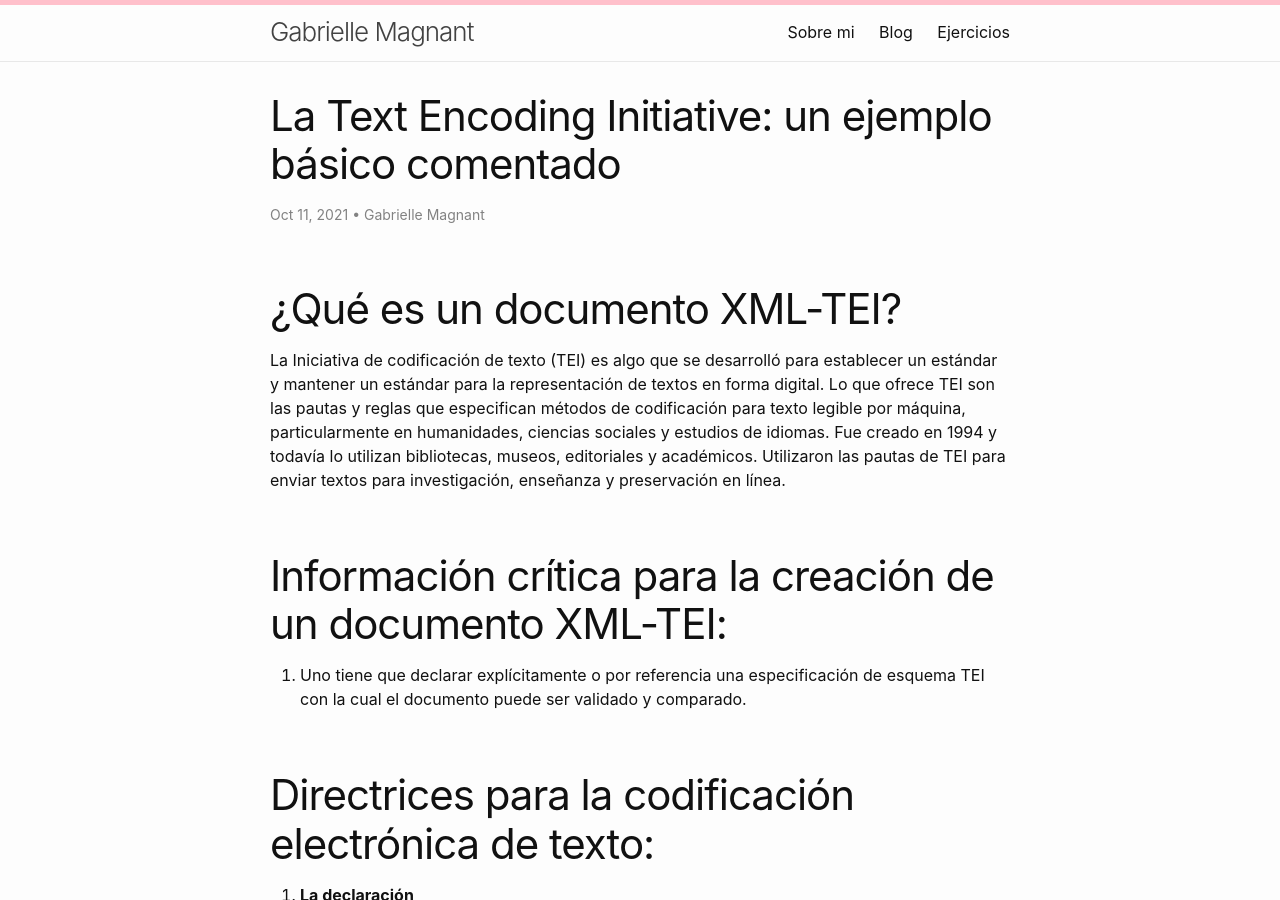
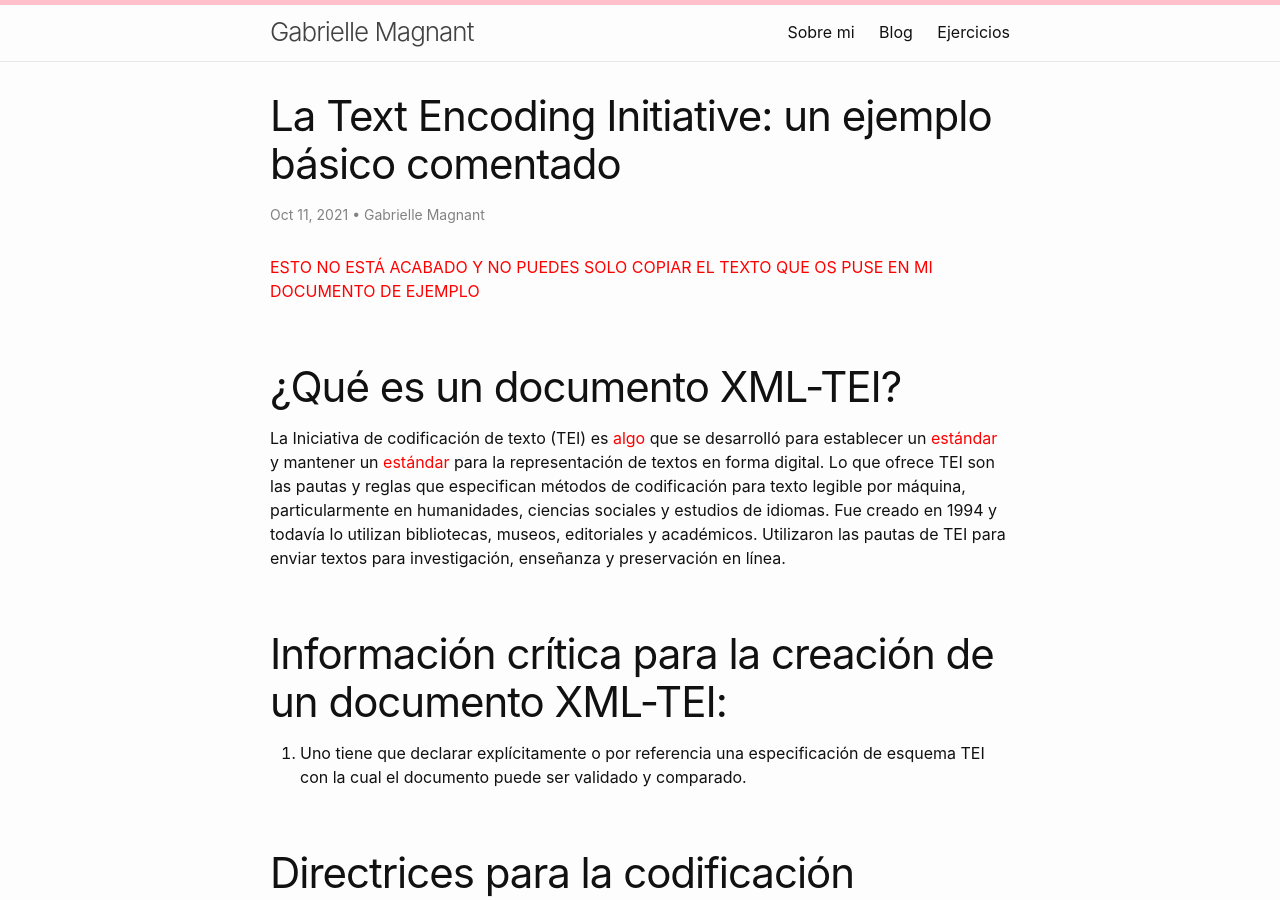
Before and after one commit to gmagnant00/gmagnant00.github.io, a Jekyll site: the page built from _posts/2021-10-11-Comentario-TEI.md, in a window 1280 px wide and 900 px high. Built offline with Jekyll 4.4.1, drawn with Linux system fonts in a browser that asks for light colours.

Commit message:
aviso
Debes mejorar este ejercicio, no puedes limitarte a copiar y pegar las explicaciones de mi documento de ejemplo, y poner más atención en los textos que escribes. Prepara una breve introducción que se entienda mejor, con tus palabras. :)

```diff
--- a/_posts/2021-10-11-Comentario-TEI.md
+++ b/_posts/2021-10-11-Comentario-TEI.md
@@ -4,10 +4,11 @@ title: "La Text Encoding Initiative: un ejemplo básico comentado"
 date: 2021-10-11
 author: Gabrielle Magnant
 ---
+<span style="color:red;">ESTO NO ESTÁ ACABADO Y NO PUEDES SOLO COPIAR EL TEXTO QUE OS PUSE EN MI DOCUMENTO DE EJEMPLO</span>
 
 # ¿Qué es un documento XML-TEI?
 
-La Iniciativa de codificación de texto (TEI) es algo que se desarrolló para establecer un estándar y mantener un estándar para la representación de textos en forma digital. Lo que ofrece TEI son las pautas y reglas que especifican métodos de codificación para texto legible por máquina, particularmente en humanidades, ciencias sociales y estudios de idiomas. Fue creado en 1994 y todavía lo utilizan bibliotecas, museos, editoriales y académicos. Utilizaron las pautas de TEI para enviar textos para investigación, enseñanza y preservación en línea.
+La Iniciativa de codificación de texto (TEI) es <span style="color:red;">algo</span> que se desarrolló para establecer un <span style="color:red;">estándar</span> y mantener un <span style="color:red;">estándar</span> para la representación de textos en forma digital. Lo que ofrece TEI son las pautas y reglas que especifican métodos de codificación para texto legible por máquina, particularmente en humanidades, ciencias sociales y estudios de idiomas. Fue creado en 1994 y todavía lo utilizan bibliotecas, museos, editoriales y académicos. Utilizaron las pautas de TEI para enviar textos para investigación, enseñanza y preservación en línea.
 
 # Información crítica para la creación de un documento XML-TEI:
 
```
